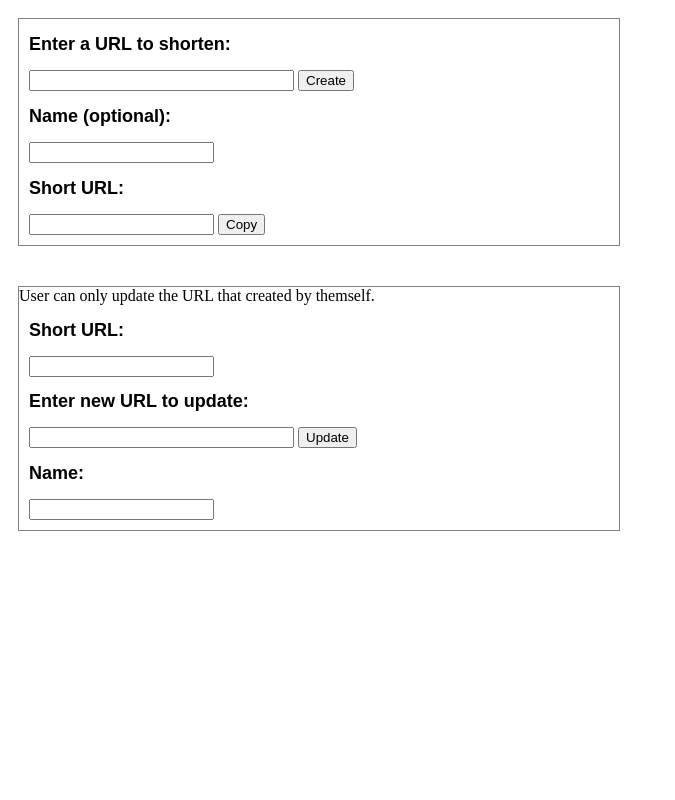
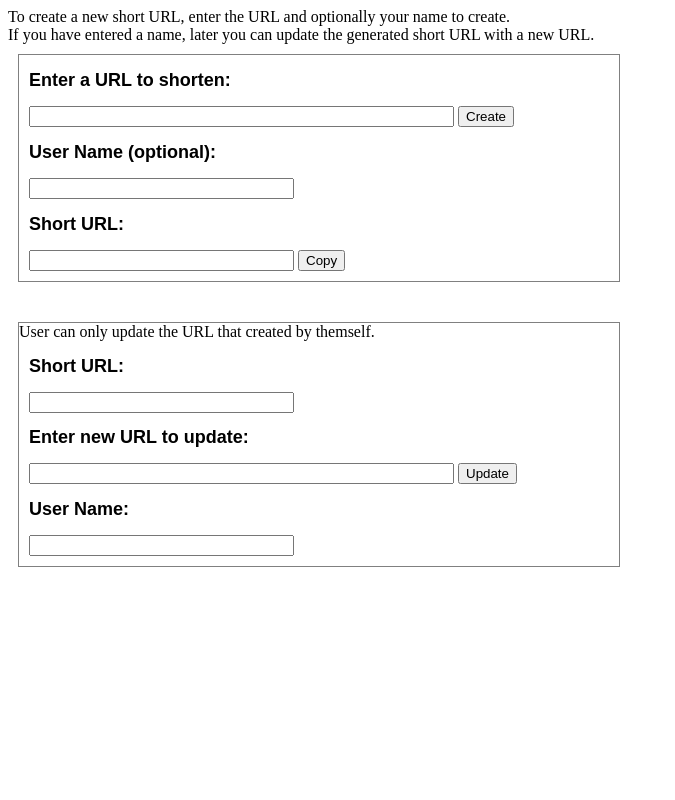
Before and after one commit to Springf/url-shortener-web, a Flask app: page / in a window 1280 px wide. Shown: the whole page, without its empty margins (0-675 px from the left). Run offline with Flask 2, Linux system fonts and the light colour scheme; some libraries are stand-ins or nearby versions.

Commit message:
update local web app

```diff
--- a/server.py
+++ b/server.py
@@ -1,8 +1,44 @@
-from flask import Flask
+from flask import Flask,redirect
+import sqlite3
 from flask import render_template
 from flask import request
+from core.api import Shortener
+from core.shortener import hash_shortener
+from store.sqlite_store import SqliteStore
+from core.validator import regex_validator
 
 app = Flask(__name__)
+
+host = 'http://localhost:5000/'
+
+@app.route('/create', methods=['POST'])
+def create():
+    data = request.form
+    s = Shortener(hash_shortener.shorten, SqliteStore(sqlite3.connect('url-store.db')), regex_validator.validate)
+    try:
+        return f"{host}{s.create(data['url'])}"
+    except ValueError as e:
+        return str(e)
+
+@app.route('/update', methods=['POST'])
+def update():
+    data = request.form
+    print(data)
+    s = Shortener(hash_shortener.shorten, SqliteStore(sqlite3.connect('url-store.db')), regex_validator.validate)
+    try:
+        if s.update(data['short_url'], data['url'], data['user']):
+            return 'URL updated successfully'
+        return 'Cannot Update: either short URL does not exist or you are not the creator of the URL.'
+    except ValueError as e:
+        return str(e)
+
+@app.route('/<shorturl>', methods=['GET'])
+def retrieve(shorturl):
+    s = Shortener(hash_shortener.shorten, SqliteStore(sqlite3.connect('url-store.db')), regex_validator.validate)
+    try:
+        return redirect(s.retrieve(shorturl), code=301)
+    except ValueError as e:
+        return str(e)
 
 @app.route('/')
 def index():
@@ -11,8 +47,3 @@ def index():
 @app.route('/config.js')
 def config():
     return app.send_static_file('config.js')
-
-@app.route('/create', methods=['GET'])
-def create():
-    print(request)
-    return 'This is yes.'
--- a/static/config.js
+++ b/static/config.js
@@ -1,3 +1,4 @@
 var appConfig = {
-    'create': 'http://localhost:5000/create'
+    'create': '/create',
+    'update': '/update'
 }
--- /dev/null
+++ b/store/sqlite_store.py
@@ -0,0 +1,42 @@
+from core.store.store import Store
+import sqlite3
+
+insert_sql = "INSERT INTO url_store VALUES(?,?,?,datetime('now', 'localtime'),null)"
+select_sql = "SELECT url FROM url_store WHERE short_url = ?"
+update_sql = "UPDATE url_store SET url = ? WHERE short_url = ? and user = ?"
+
+class SqliteStore(Store):
+    def __init__(self, conn) -> None:
+        super().__init__()
+        self.conn = conn
+
+    def add(self, short_url:str, url:str, user:str = None) -> bool:
+        if not short_url or not url:
+            raise ValueError('URL cannot be empty.')
+        try:
+            args = (short_url, url, user)
+            cursor = self.conn.execute(insert_sql, args)
+            self.conn.commit()
+            return True
+        except sqlite3.Error as er:
+            print(er)
+            args = (short_url,)
+            return url == self.conn.execute(select_sql, args).fetchone()[0]
+
+
+    def get(self, short_url:str) -> str:
+        if not short_url:
+            raise ValueError('URL cannot be empty.')
+        args = (short_url,)
+        cursor = self.conn.execute(select_sql, args).fetchone()
+        if cursor:
+            return cursor[0]
+        return None
+
+    def update(self, short_url:str, url:str, user:str) -> bool:
+        if not short_url or not url or not user:
+            raise ValueError('URL or user cannot be empty.')
+        args = (url, short_url, user)
+        cursor = self.conn.execute(update_sql, args)
+        self.conn.commit()
+        return cursor.rowcount == 1
--- /dev/null
+++ b/store/tables.sql
@@ -0,0 +1,7 @@
+CREATE TABLE "url_store" (
+	"short_url"	TEXT PRIMARY KEY,
+	"url"	TEXT NOT NULL,
+	"user"	TEXT NULL,
+	"created_datetime"	TEXT NOT NULL,
+	"updated_datetime"	TEXT NULL
+);
--- a/templates/index.html
+++ b/templates/index.html
@@ -2,25 +2,24 @@
 
 <head>
     <title>Try shorten</title>
-    <link rel="stylesheet" href="https://code.jquery.com/ui/1.12.1/themes/base/jquery-ui.css">
     <script src="https://code.jquery.com/jquery-3.6.0.min.js"
         integrity="sha256-/xUj+3OJU5yExlq6GSYGSHk7tPXikynS7ogEvDej/m4=" crossorigin="anonymous"></script>
-    <script src="https://code.jquery.com/ui/1.12.1/jquery-ui.min.js"
-        integrity="sha256-VazP97ZCwtekAsvgPBSUwPFKdrwD3unUfSGVYrahUqU=" crossorigin="anonymous"></script>
     <script src="config.js"></script>
 </head>
 
 <body>
+    To create a new short URL, enter the URL and optionally your name to create. <br />
+    If you have entered a name, later you can update the generated short URL with a new URL. <br />
     <div class="flex-container">
         <div id="div1" class="container">
             <div class="center">
                 <h2>Enter a URL to shorten:</h2>
-                <input id="txt_url1" maxlength="2048" size="30" />
+                <input id="txt_url1" maxlength="2048" size="50" />
                 <button type="button" id="btn_create">Create</button>
-                <h2>Name (optional):</h2>
-                <input id="txt_name1" maxlength="512""/>
+                <h2>User Name (optional):</h2>
+                <input id="txt_name1" maxlength="512" size="30"/>
                 <h2>Short URL:</h2>
-                <input id="txt_short_url1" />
+                <input id="txt_short_url1" size="30"/>
                 <button type="button" id="btn_copy">Copy</button>
                 <label id="lbl_error1" />
             </div>
@@ -30,13 +29,13 @@
             User can only update the URL that created by themself.<br />
             <div class="center">
                 <h2>Short URL:</h2>
-                <input id="txt_short_url2"" />
+                <input id="txt_short_url2" size="30"/>
                 <h2>Enter new URL to update:</h2>
-                <input id="txt_url2" maxlength="2048" size="30" />
+                <input id="txt_url2" maxlength="2048" size="50" />
                 <button type="button" id="btn_update">Update</button>
-                <h2>Name:</h2>
-                <input id="txt_name2" maxlength="512""/>
-            <label id="lbl_error2" />
+                <h2>User Name:</h2>
+                <input id="txt_name2" maxlength="512" size="30"/>
+                <label id="lbl_error2" />
             </div>
         </div>
     </div>
@@ -69,10 +68,10 @@
         e.preventDefault();
         $("#lbl_error1").hide();
         $("#txt_short_url1").val("");
-        url = $("#txt_url1").val();
-        name = $("#txt_name1").val();
-        console.log("url="+url);
-        console.log("name="+name);
+        url = $("#txt_url1").val().trim();
+        name = $("#txt_name1").val().trim();
+        console.log("url=" + url);
+        console.log("name=" + name);
         if (url.length === 0) {
             $("#lbl_error1").text('Please enter a URL.');
             $("#lbl_error1").show();
@@ -80,8 +79,8 @@
         }
 
         $.ajax({
-            type: "GET",
-            url: "/create",
+            type: "POST",
+            url: appConfig.create,
             data: {
                 url: url,
                 user: name
@@ -103,12 +102,12 @@
     $("#btn_update").click(function (e) {
         e.preventDefault();
         $("#lbl_error2").hide();
-        url = $("#txt_url2").val();
-        name = $("#txt_name2").val();
-        s_url = $("#txt_short_url2").val();
-        console.log("url="+url);
-        console.log("name="+name);
-        console.log("short="+s_url);
+        url = $("#txt_url2").val().trim();
+        name = $("#txt_name2").val().trim();
+        s_url = $("#txt_short_url2").val().trim();
+        console.log("url=" + url);
+        console.log("name=" + name);
+        console.log("short=" + s_url);
         if (url.length === 0 || name.length === 0 || s_url.length === 0) {
             $("#lbl_error2").text('All fields are required.');
             $("#lbl_error2").show();
@@ -116,7 +115,7 @@
         }
 
         $.ajax({
-            type: "GET",
+            type: "POST",
             url: "/update",
             data: {
                 url: url,
@@ -124,15 +123,15 @@
                 short_url: s_url
             },
             success: function (result) {
-                $("lbl_error2").show();
+                $("#lbl_error2").text(result);
+                $("#lbl_error2").show();
                 console.log(result)
-                $("lbl_error2").text('Success');
             },
             error: function (result) {
                 console.log("error")
-                $("lbl_error2").show();
+                $("#lbl_error2").show();
                 console.log(result)
-                $("lbl_error2").text(result);
+                $("#lbl_error2").text(result);
             }
         });
     });
```
Also changed, not shown: requirements.txt (added, +16 -0 lines), tests/test_sqlite_store.py (added, +52 -0 lines), store/__init__.py (added), tests/__init__.py (added), tests/url-test-store.db (added), url-store.db (added), 1 other file.
